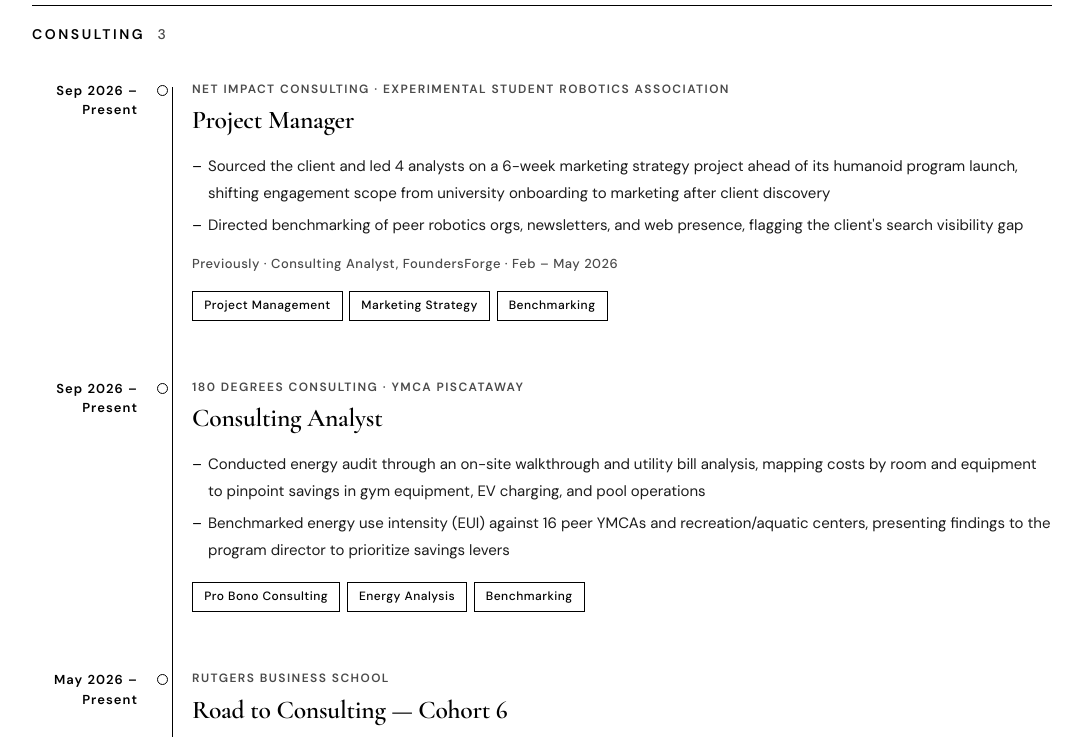
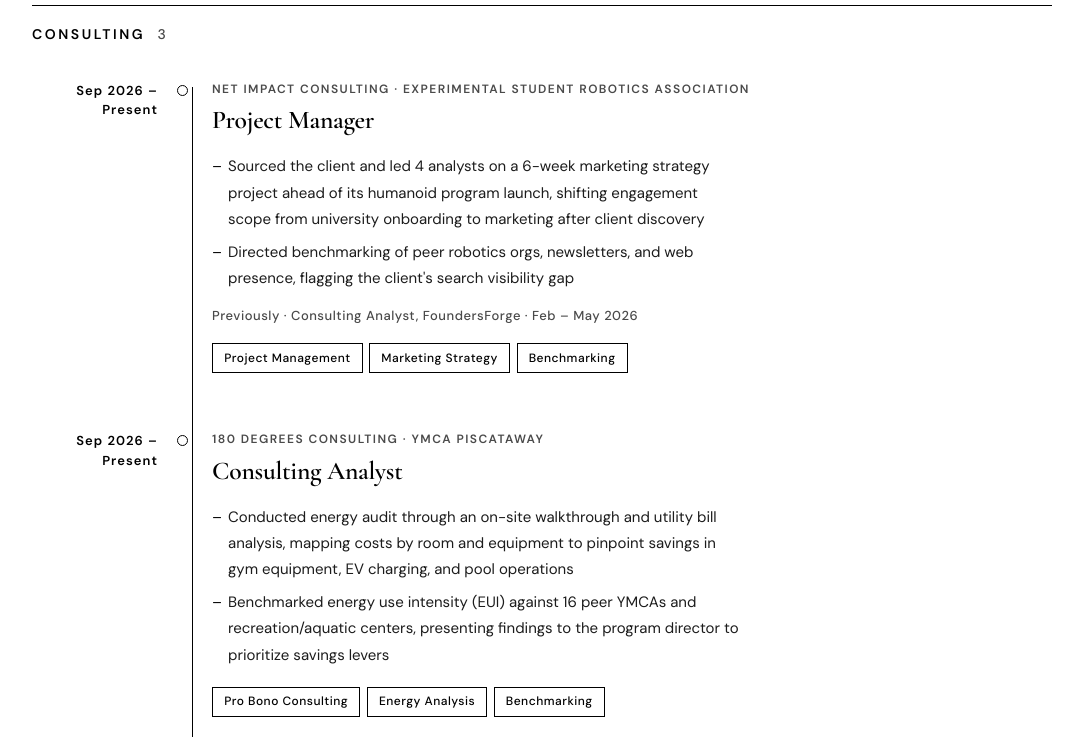
Before and after one commit to GraceWoooo/Grace-Wu-Portfolio, a plain HTML site: page index.html in a window 1280 px wide. Shown: the part 1926-2663 px from the top of the page, without its empty margins (98-1179 px from the left). Drawn offline with Linux system fonts and the light colour scheme.

Commit message:
Experience: shorter lines, wider date column
Bullets ran about 120 characters a line at 1440px; they're now capped at
about 70, like a magazine column. The date column is 20px wider so
"May – Sep 2026" stays on one line.

Co-Authored-By: Claude Opus 5.5 <noreply@anthropic.com>

```diff
--- a/styles.css
+++ b/styles.css
@@ -508,11 +508,11 @@ body.cursor-hover .cursor-dot { transform: translate(-50%, -50%) scale(1.5); }
 
 .section-header-row { display: flex; justify-content: space-between; align-items: flex-end; margin-bottom: 0.5rem; }   /* the title already has 2rem below it */
 
-.timeline { position: relative; padding-left: 160px; }
+.timeline { position: relative; padding-left: 180px; }
 .timeline::before {
   content: '';
   position: absolute;
-  left: 140px; top: 8px; bottom: 8px;
+  left: 160px; top: 8px; bottom: 8px;
   width: 1px;
   background: var(--black);
 }
@@ -521,8 +521,8 @@ body.cursor-hover .cursor-dot { transform: translate(-50%, -50%) scale(1.5); }
 
 .timeline-left {
   position: absolute;
-  left: -160px;
-  width: 130px;
+  left: -180px;
+  width: 150px;
   text-align: right;
   padding-right: 1.5rem;
   padding-top: 0.15rem;
@@ -541,7 +541,7 @@ body.cursor-hover .cursor-dot { transform: translate(-50%, -50%) scale(1.5); }
 
 .tl-org { font-size: var(--t-label); font-weight: 600; letter-spacing: 0.12em; text-transform: uppercase; color: var(--grey); margin-bottom: 0.35rem; }
 .tl-role { font-family: var(--f-display); font-size: 1.6rem; line-height: 1.2; font-weight: 600; color: var(--black); margin-bottom: 0.9rem; letter-spacing: -0.01em; }
-.tl-bullets { list-style: none; margin-bottom: 1rem; }
+.tl-bullets { list-style: none; margin-bottom: 1rem; max-width: 33rem; }   /* about 70 characters a line */
 .tl-bullets li { font-size: var(--t-body-s); color: var(--ink); padding: 0.2rem 0 0.2rem 1rem; position: relative; line-height: 1.75; font-weight: 400; }
 .tl-bullets li::before { content: '–'; position: absolute; left: 0; color: var(--black); }
 .tl-tags { display: flex; flex-wrap: wrap; gap: 0.4rem; }
@@ -696,9 +696,6 @@ body.cursor-hover .cursor-dot { transform: translate(-50%, -50%) scale(1.5); }
 @media (max-width: 1024px) {
   .about-layout, .skills-layout, .contact-layout { grid-template-columns: 1fr; gap: 4rem; }
   .skills-left { position: static; }
-  .timeline { padding-left: 160px; }
-  .timeline::before { left: 132px; }
-  .timeline-left { left: -160px; width: 140px; }
 }
 
 @media (max-width: 768px) {
```
